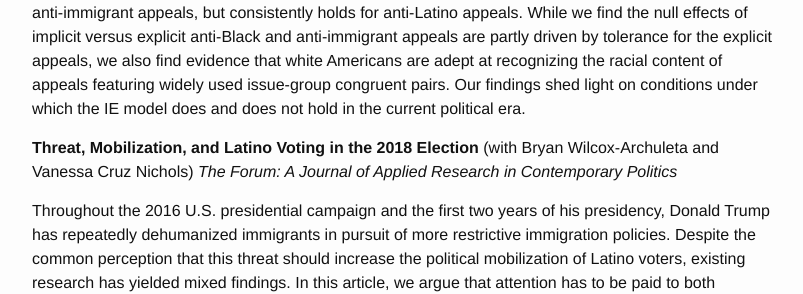
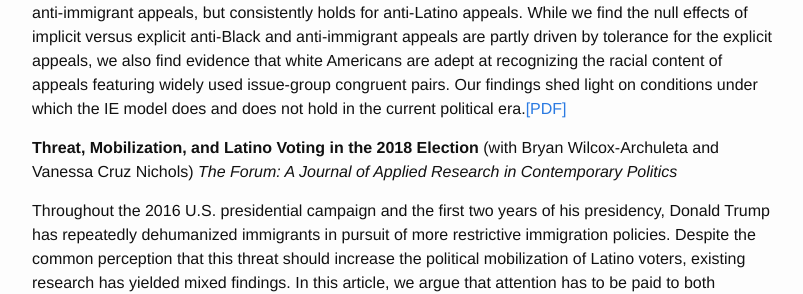
Before and after one commit to tylerreny/tylerreny.github.io, a Jekyll site: the page built from research.md, in a window 1280 px wide and 900 px high, scrolled down 651 px. Shown: the part 160-454 px from the top of the window, without its empty margins (238-1041 px from the left). Built offline with Jekyll 4.4.1, drawn with Linux system fonts in a browser that asks for light colours.

Commit message:
update cv

```diff
--- a/research.md
+++ b/research.md
@@ -12,7 +12,7 @@
 
 **No, You’re Playing the Race Card': Testing the Effects of Anti-Black, Anti-Latino and Anti-Immigration Appeals in the post-Obama Era** (with Ali Valenzuela and Loren Collingwood) *Forthcoming at Political Psychology*
 
-Despite a sizable literature on racial priming, scholars have failed to account for the shifting nature of racial appeals. First, theories of racial priming have not yet been widely applied to increasingly common anti-immigrant and anti-Latino political appeals. Second, theories of racial priming have not adequately accounted for both an increasingly racialized political climate and increased tolerance for explicit anti-minority appeals. In two survey experiments fielded both before Trump’s rise and after his presidential victory, we find the Implicit-Explicit (IE) model always fails for anti-Black appeals, sometimes fails for anti-immigrant appeals, but consistently holds for anti-Latino appeals. While we find the null effects of implicit versus explicit anti-Black and anti-immigrant appeals are partly driven by tolerance for the explicit appeals, we also find evidence that white Americans are adept at recognizing the racial content of appeals featuring widely used issue-group congruent pairs. Our findings shed light on conditions under which the IE model does and does not hold in the current political era.
+Despite a sizable literature on racial priming, scholars have failed to account for the shifting nature of racial appeals. First, theories of racial priming have not yet been widely applied to increasingly common anti-immigrant and anti-Latino political appeals. Second, theories of racial priming have not adequately accounted for both an increasingly racialized political climate and increased tolerance for explicit anti-minority appeals. In two survey experiments fielded both before Trump’s rise and after his presidential victory, we find the Implicit-Explicit (IE) model always fails for anti-Black appeals, sometimes fails for anti-immigrant appeals, but consistently holds for anti-Latino appeals. While we find the null effects of implicit versus explicit anti-Black and anti-immigrant appeals are partly driven by tolerance for the explicit appeals, we also find evidence that white Americans are adept at recognizing the racial content of appeals featuring widely used issue-group congruent pairs. Our findings shed light on conditions under which the IE model does and does not hold in the current political era.[[PDF]](http://tylerreny.github.io/pdf/pubs/reny_etal_2019_polpsych.pdf)
 
 **Threat, Mobilization, and Latino Voting in the 2018 Election** (with Bryan Wilcox-Archuleta and Vanessa Cruz Nichols) *The Forum: A Journal of Applied Research in Contemporary Politics*
 
```
Also changed, not shown: 9 other files.
